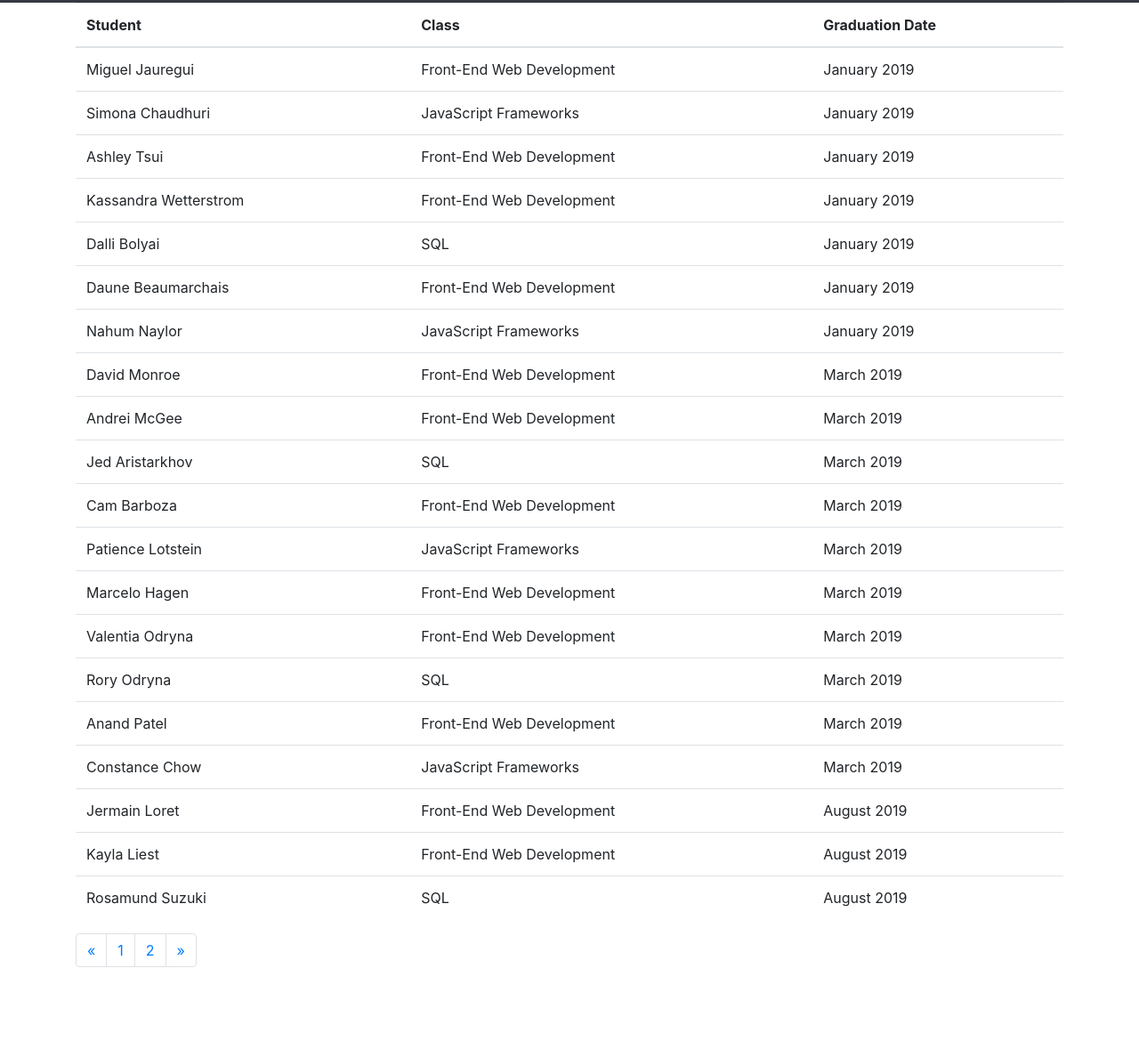
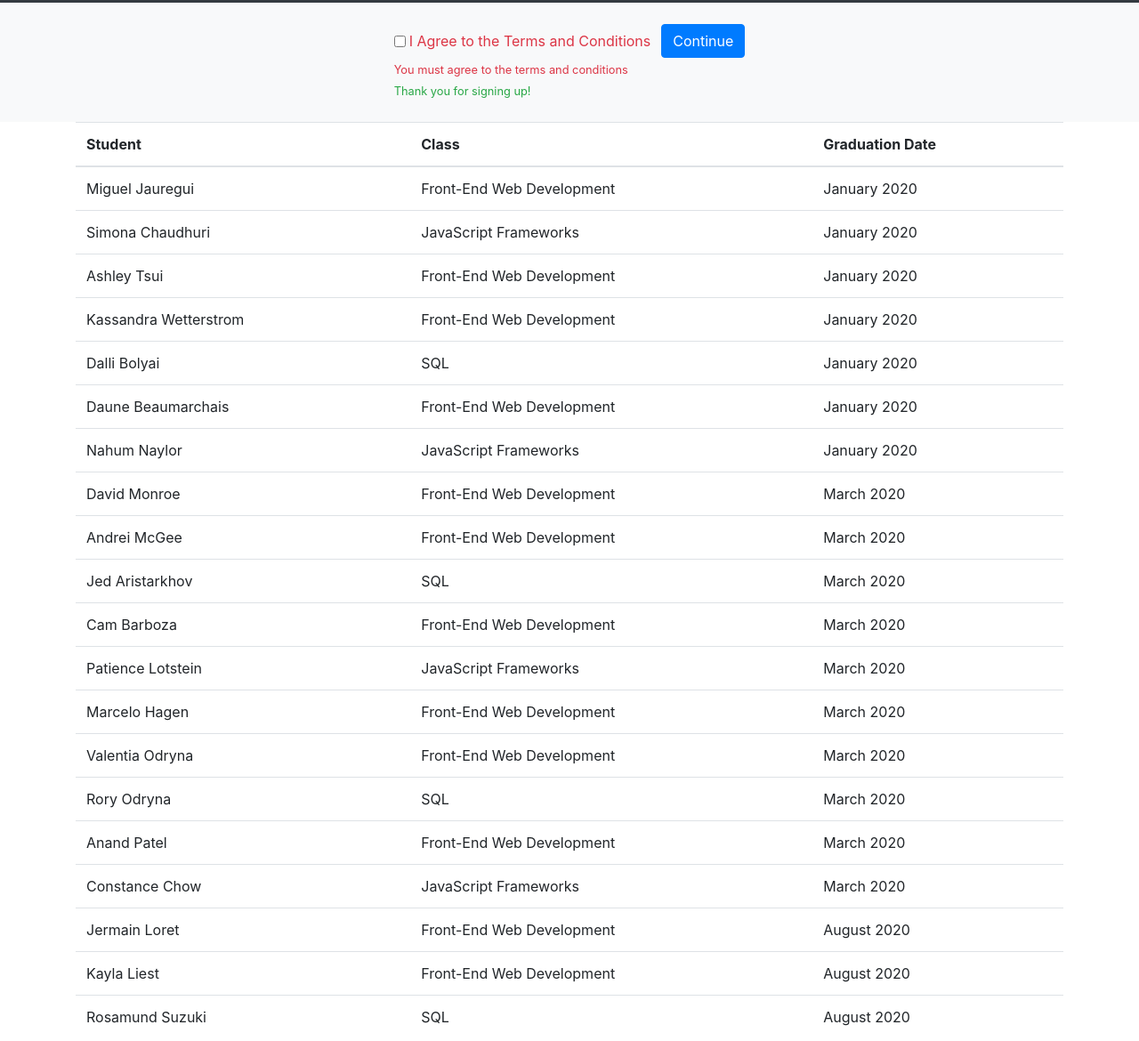
Before and after one commit to rachelrivers/JavaScriptFundamentals2020, a website: page exercises/18-events/events.html in a window 1280 px wide. Shown: the part 718-1888 px from the top of the page at 89% size. Before the commit the page ends 1821 px from the top, so only its background shows below. Drawn offline with nearby package versions, Linux system fonts and the light colour scheme; a web font is replaced by a local one.

Commit message:
Add additional events exercise

```diff
--- a/exercises/18-events/events.html
+++ b/exercises/18-events/events.html
@@ -122,6 +122,38 @@
       </div>
     </section>
 
+    <section class="bg-light pt-4 pb-4">
+      <div class="d-flex justify-content-center">
+        <form">
+          <div class="form-inline">
+            <div class="form-check form-check-inline">
+              <!-- The "is-invalid" class here makes the "I Agree ..." red. The input should only have this class if the user did not agree to the terms and conditions -->
+              <input
+                class="form-check-input is-invalid"
+                type="checkbox"
+                id="terms"
+              />
+              <label class="form-check-label" for="terms"
+                >I Agree to the Terms and Conditions</label
+              >
+            </div>
+
+            <button type="submit" class="btn btn-primary">Continue</button>
+          </div>
+
+          <!-- Only display me if the user did not agree to the terms and conditions -->
+          <div class="text-danger">
+            <small>You must agree to the terms and conditions</small>
+          </div>
+
+          <!-- Only display after the user clicks on the "Continue" button and he has agreed to the terms -->
+          <div class="text-success">
+            <small>Thank you for signing up!</small>
+          </div>
+        </form>
+      </div>
+    </section>
+
     <section class="container">
       <table class="table">
         <thead>
@@ -133,103 +165,103 @@
           <tr data-group="1">
             <td>Miguel Jauregui</td>
             <td>Front-End Web Development</td>
-            <td>January 2019</td>
+            <td>January 2020</td>
           </tr>
           <tr data-group="1">
             <td>Simona Chaudhuri</td>
             <td>JavaScript Frameworks</td>
-            <td>January 2019</td>
+            <td>January 2020</td>
           </tr>
           <tr data-group="1">
             <td>Ashley Tsui</td>
             <td>Front-End Web Development</td>
-            <td>January 2019</td>
+            <td>January 2020</td>
           </tr>
           <tr data-group="1">
             <td>Kassandra Wetterstrom</td>
             <td>Front-End Web Development</td>
-            <td>January 2019</td>
+            <td>January 2020</td>
           </tr>
           <tr data-group="1">
             <td>Dalli Bolyai</td>
             <td>SQL</td>
-            <td>January 2019</td>
+            <td>January 2020</td>
           </tr>
           <tr data-group="1">
             <td>Daune Beaumarchais</td>
             <td>Front-End Web Development</td>
-            <td>January 2019</td>
+            <td>January 2020</td>
           </tr>
           <tr data-group="1">
             <td>Nahum Naylor</td>
             <td>JavaScript Frameworks</td>
-            <td>January 2019</td>
+            <td>January 2020</td>
           </tr>
           <tr data-group="1">
             <td>David Monroe</td>
             <td>Front-End Web Development</td>
-            <td>March 2019</td>
+            <td>March 2020</td>
           </tr>
           <tr data-group="1">
             <td>Andrei McGee</td>
             <td>Front-End Web Development</td>
-            <td>March 2019</td>
+            <td>March 2020</td>
           </tr>
           <tr data-group="1">
             <td>Jed Aristarkhov</td>
             <td>SQL</td>
-            <td>March 2019</td>
+            <td>March 2020</td>
           </tr>
           <!-- Everything with data-group="2" should be hidden initially when the page loads -->
           <tr data-group="2">
             <td>Cam Barboza</td>
             <td>Front-End Web Development</td>
-            <td>March 2019</td>
+            <td>March 2020</td>
           </tr>
           <tr data-group="2">
             <td>Patience Lotstein</td>
             <td>JavaScript Frameworks</td>
-            <td>March 2019</td>
+            <td>March 2020</td>
           </tr>
           <tr data-group="2">
             <td>Marcelo Hagen</td>
             <td>Front-End Web Development</td>
-            <td>March 2019</td>
+            <td>March 2020</td>
           </tr>
           <tr data-group="2">
             <td>Valentia Odryna</td>
             <td>Front-End Web Development</td>
-            <td>March 2019</td>
+            <td>March 2020</td>
           </tr>
           <tr data-group="2">
             <td>Rory Odryna</td>
             <td>SQL</td>
-            <td>March 2019</td>
+            <td>March 2020</td>
           </tr>
           <tr data-group="2">
             <td>Anand Patel</td>
             <td>Front-End Web Development</td>
-            <td>March 2019</td>
+            <td>March 2020</td>
           </tr>
           <tr data-group="2">
             <td>Constance Chow</td>
             <td>JavaScript Frameworks</td>
-            <td>March 2019</td>
+            <td>March 2020</td>
           </tr>
           <tr data-group="2">
             <td>Jermain Loret</td>
             <td>Front-End Web Development</td>
-            <td>August 2019</td>
+            <td>August 2020</td>
           </tr>
           <tr data-group="2">
             <td>Kayla Liest</td>
             <td>Front-End Web Development</td>
-            <td>August 2019</td>
+            <td>August 2020</td>
           </tr>
           <tr data-group="2">
             <td>Rosamund Suzuki</td>
             <td>SQL</td>
-            <td>August 2019</td>
+            <td>August 2020</td>
           </tr>
         </tbody>
       </table>
```
Also changed, not shown: exercises/18-events/events.js (+20 -12 lines), projects/hangman/ProjectHangman.md (+1 -1 lines).
